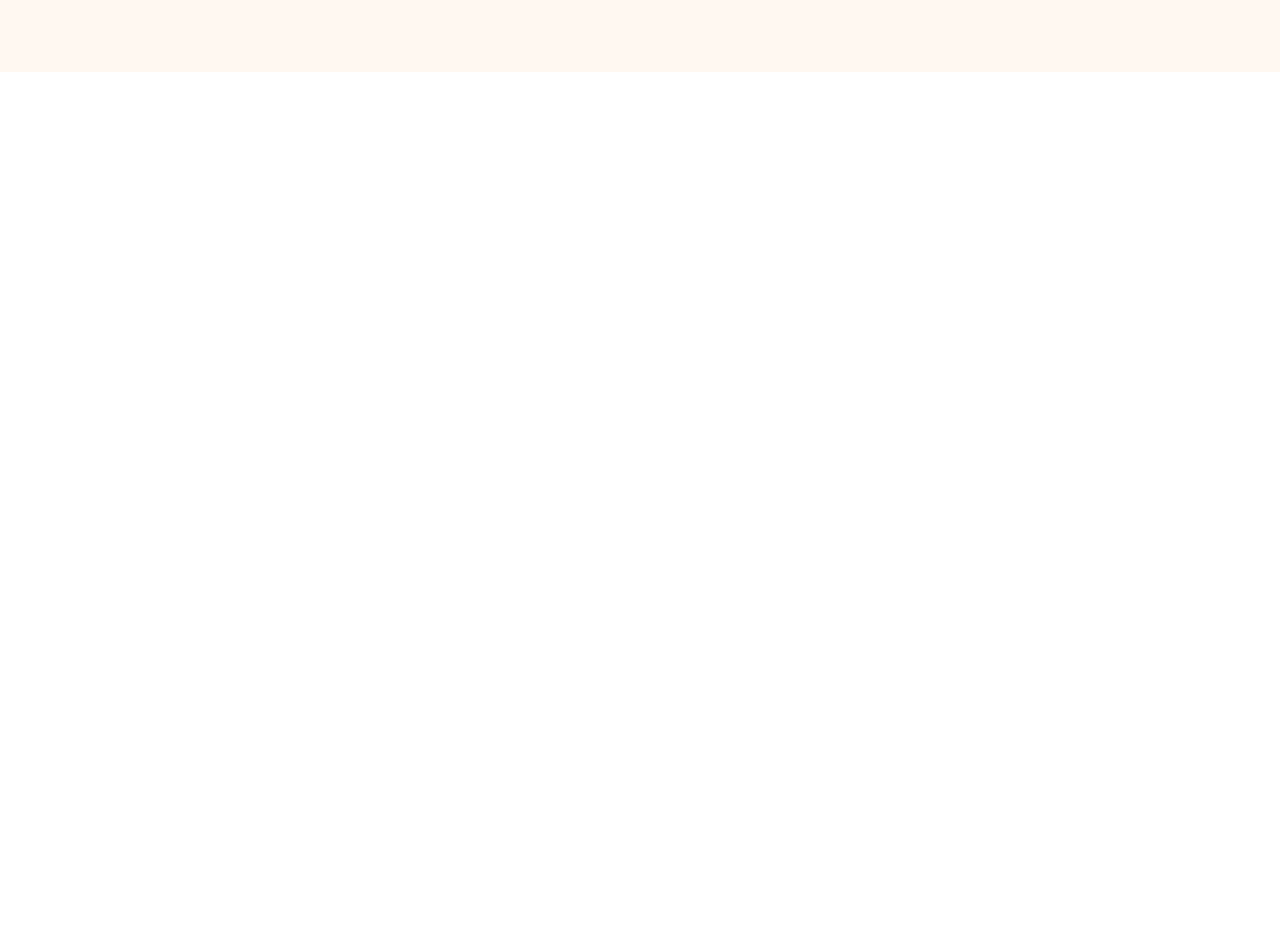
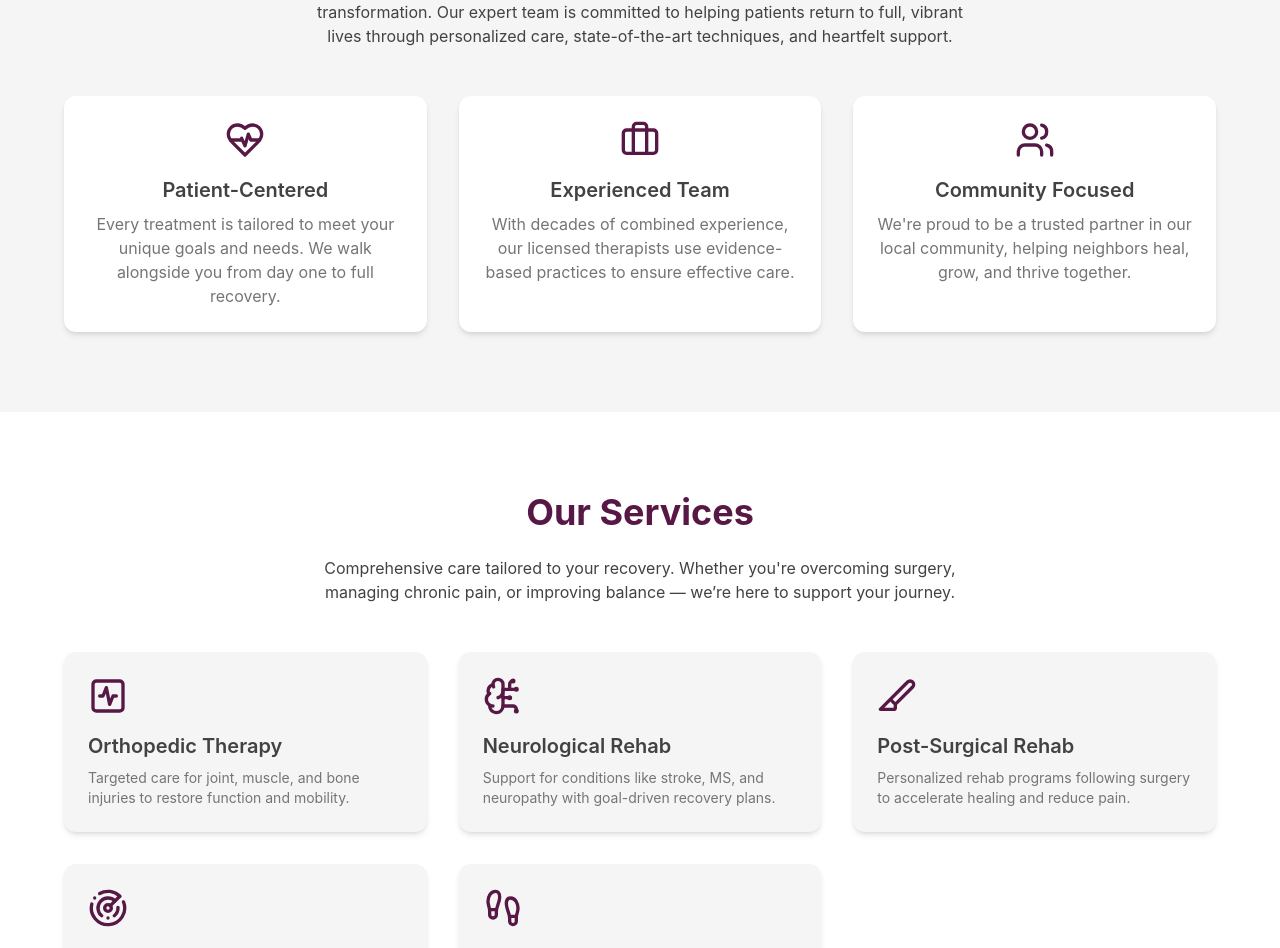
Before and after one commit to brendanbuchanan21/PT-Website, a React app: page / in a window 1280 px wide. Shown: the part 780-1728 px from the top of the page. Before the commit the page ends 852 px from the top, so only its background shows below. Built offline with nearby package versions, Linux system fonts and the light colour scheme; the HTML template or start-up script is replaced by a standard one.

Commit message:
add about and services section

```diff
--- a/package.json
+++ b/package.json
@@ -17,6 +17,7 @@
     "@tanstack/react-router": "^1.114.3",
     "@tanstack/react-router-devtools": "^1.114.3",
     "@tanstack/router-plugin": "^1.114.3",
+    "lucide-react": "^0.511.0",
     "react": "^19.0.0",
     "react-dom": "^19.0.0",
     "tailwindcss": "^4.1.8"
--- /dev/null
+++ b/src/components/About-us-section.tsx
@@ -0,0 +1,52 @@
+import { Briefcase, HeartPulse, Users } from 'lucide-react'
+
+
+
+
+export default function AboutUsSection() {
+  return (
+    <section className="bg-[#F5F5F5] py-20 px-6">
+      <div className="max-w-6xl mx-auto text-center">
+        <h2 className="text-3xl lg:text-4xl font-bold text-[#581845] mb-6">About Revive Orthoneuro</h2>
+        <p className="text-[#424242] max-w-2xl mx-auto mb-12">
+          At Revive Orthoneuro, we believe in more than just treatment — we believe in transformation. Our expert team is committed to helping patients return to full, vibrant lives through personalized care, state-of-the-art techniques, and heartfelt support.
+        </p>
+
+        <div className="grid grid-cols-1 md:grid-cols-3 gap-8 mt-10">
+          {/* Card 1 */}
+          <div className="bg-white rounded-xl p-6 shadow-md hover:shadow-lg transition">
+            <div className="flex justify-center mb-4 text-[#581845]">
+              <HeartPulse size={40} />
+            </div>
+            <h3 className="text-xl font-semibold text-[#424242] mb-2">Patient-Centered</h3>
+            <p className="text-[#757575]">
+              Every treatment is tailored to meet your unique goals and needs. We walk alongside you from day one to full recovery.
+            </p>
+          </div>
+
+          {/* Card 2 */}
+          <div className="bg-white rounded-xl p-6 shadow-md hover:shadow-lg transition">
+            <div className="flex justify-center mb-4 text-[#581845]">
+              <Briefcase size={40} />
+            </div>
+            <h3 className="text-xl font-semibold text-[#424242] mb-2">Experienced Team</h3>
+            <p className="text-[#757575]">
+              With decades of combined experience, our licensed therapists use evidence-based practices to ensure effective care.
+            </p>
+          </div>
+
+          {/* Card 3 */}
+          <div className="bg-white rounded-xl p-6 shadow-md hover:shadow-lg transition">
+            <div className="flex justify-center mb-4 text-[#581845]">
+              <Users size={40} />
+            </div>
+            <h3 className="text-xl font-semibold text-[#424242] mb-2">Community Focused</h3>
+            <p className="text-[#757575]">
+              We're proud to be a trusted partner in our local community, helping neighbors heal, grow, and thrive together.
+            </p>
+          </div>
+        </div>
+      </div>
+    </section>
+  )
+}
--- a/src/components/Hero-Section.tsx
+++ b/src/components/Hero-Section.tsx
@@ -4,7 +4,7 @@ import jhanati from '../images/jhanati.jpg'
 export default function HeroSection() {
 
     return (
-    <div className="bg-[#FFF8F1] min-h-screen w-full px-4 pt-24">
+    <div className="bg-[#FFF8F1] min-h-[70vh] w-full px-4 pt-24">
       <div className="max-w-6xl mx-auto flex flex-col lg:flex-row items-center lg:items-start justify-center gap-16 px-4">
 
         {/* Left: Text Content */}
@@ -21,7 +21,7 @@ export default function HeroSection() {
         </div>
 
         {/* Right: Responsive Image */}
-        <div className="max-w-sm w-full">
+        <div className="max-w-sm w-full mb-10">
           <div className="aspect-square bg-[#F5F5F5] rounded-xl shadow-inner overflow-hidden">
             <img
               src={jhanati}
--- /dev/null
+++ b/src/components/Services-section.tsx
@@ -0,0 +1,77 @@
+import {
+  ActivitySquare,
+  BrainCircuit,
+  Slice,
+  Radar,
+  Footprints,
+} from 'lucide-react'
+
+export default function ServicesOverviewSection() {
+  return (
+    <section className="bg-white py-20 px-6">
+      <div className="max-w-6xl mx-auto text-center">
+        <h2 className="text-3xl lg:text-4xl font-bold text-[#581845] mb-6">
+          Our Services
+        </h2>
+        <p className="text-[#424242] max-w-2xl mx-auto mb-12">
+          Comprehensive care tailored to your recovery. Whether you're overcoming surgery, managing chronic pain, or improving balance — we’re here to support your journey.
+        </p>
+
+        <div className="grid grid-cols-1 sm:grid-cols-2 lg:grid-cols-3 gap-8">
+          {/* Orthopedic Therapy */}
+          <ServiceCard
+            icon={<ActivitySquare size={40} />}
+            title="Orthopedic Therapy"
+            description="Targeted care for joint, muscle, and bone injuries to restore function and mobility."
+          />
+
+          {/* Neurological Rehab */}
+          <ServiceCard
+            icon={<BrainCircuit size={40} />}
+            title="Neurological Rehab"
+            description="Support for conditions like stroke, MS, and neuropathy with goal-driven recovery plans."
+          />
+
+          {/* Post-Surgical Rehab */}
+          <ServiceCard
+            icon={<Slice size={40} />}
+            title="Post-Surgical Rehab"
+            description="Personalized rehab programs following surgery to accelerate healing and reduce pain."
+          />
+
+          {/* Balance & Vestibular Therapy */}
+          <ServiceCard
+            icon={<Radar size={40} />}
+            title="Balance & Vestibular Therapy"
+            description="Specialized therapy to manage dizziness, vertigo, and unsteady gait."
+          />
+
+          {/* Gait Training */}
+          <ServiceCard
+            icon={<Footprints size={40} />}
+            title="Gait Training"
+            description="Improve your walking pattern, coordination, and confidence through tailored training."
+          />
+        </div>
+      </div>
+    </section>
+  )
+}
+
+function ServiceCard({
+  icon,
+  title,
+  description,
+}: {
+  icon: React.ReactNode
+  title: string
+  description: string
+}) {
+  return (
+    <div className="bg-[#F5F5F5] rounded-xl p-6 shadow-md hover:shadow-lg transition text-left">
+      <div className="text-[#581845] mb-4">{icon}</div>
+      <h3 className="text-xl font-semibold text-[#424242] mb-2">{title}</h3>
+      <p className="text-[#757575] text-sm">{description}</p>
+    </div>
+  )
+}
--- a/src/routes/index.tsx
+++ b/src/routes/index.tsx
@@ -1,6 +1,8 @@
 import { createFileRoute } from '@tanstack/react-router'
 import '../styles.css'
 import HeroSection from '@/components/Hero-Section'
+import AboutUsSection from '@/components/About-us-section'
+import ServicesOverviewSection from '@/components/Services-section'
 
 export const Route = createFileRoute('/')({
   component: App,
@@ -12,6 +14,8 @@ function App() {
       <header>
        <HeroSection />
       </header>
+      <AboutUsSection />
+      <ServicesOverviewSection />
     </div>
   )
 }
```
Also changed, not shown: 1 other file (tests, documents, lock files or other folders).
